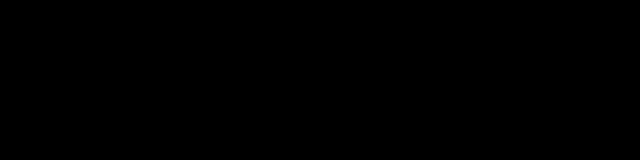
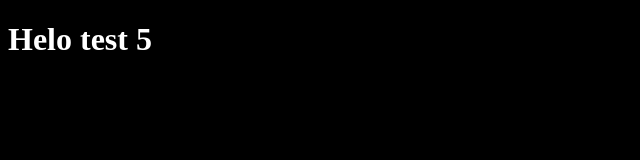
Before and after one commit to VadimKharovyuk/Warlock, a plain HTML site: page test4.html in a window 1280 px wide. Shown: the whole page, without its empty margins (0-640 px from the left). Drawn offline with Linux system fonts and the light colour scheme.

Commit message:
black color

```diff
--- a/test4.html
+++ b/test4.html
@@ -5,7 +5,7 @@
     <title>Title</title>
 </head>
 <body style="background-color: #000000">
-<h>Helo test 5</h>
+<h1 style="color: white">Helo test 5</h1>
 
 </body>
 </html>
```
